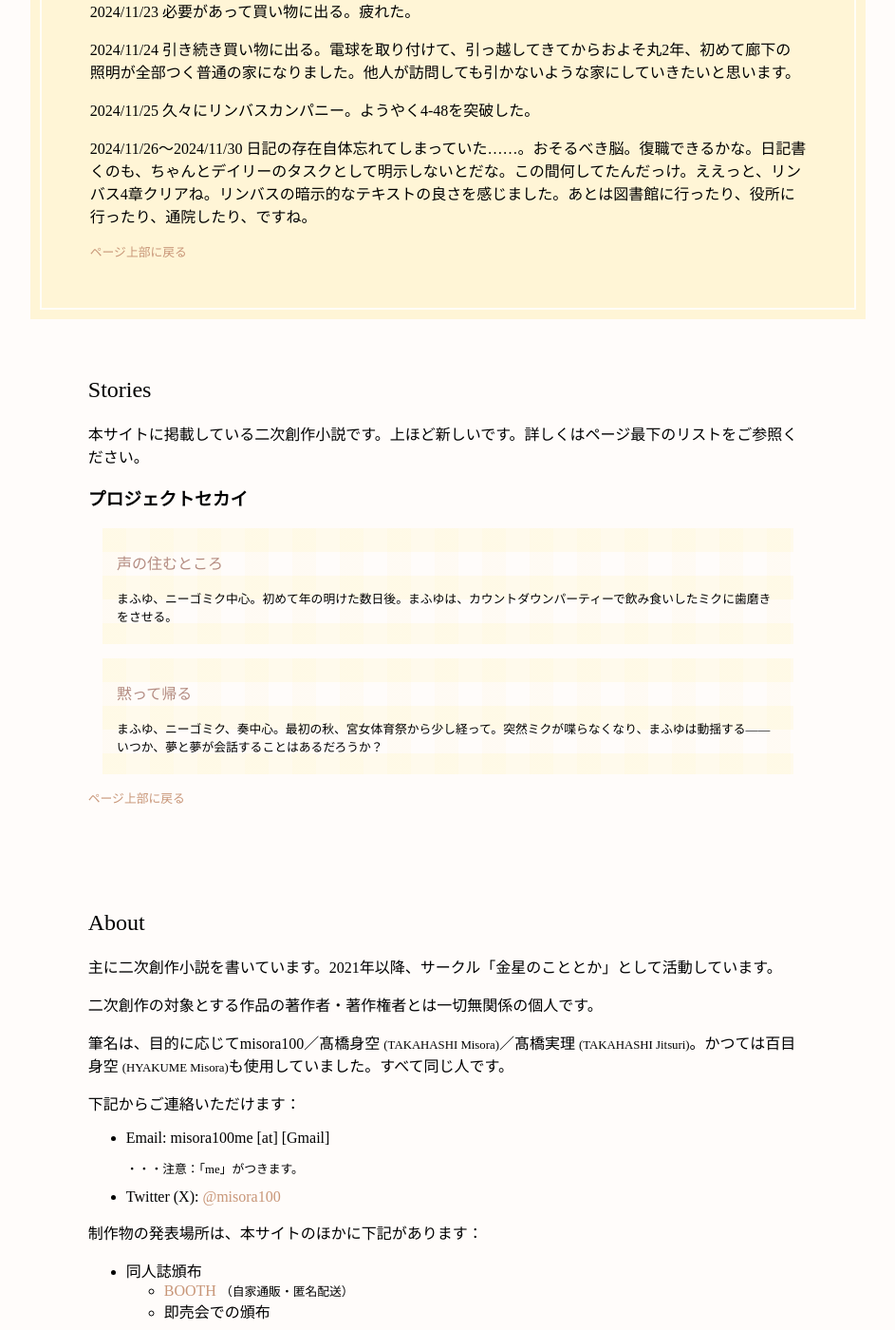
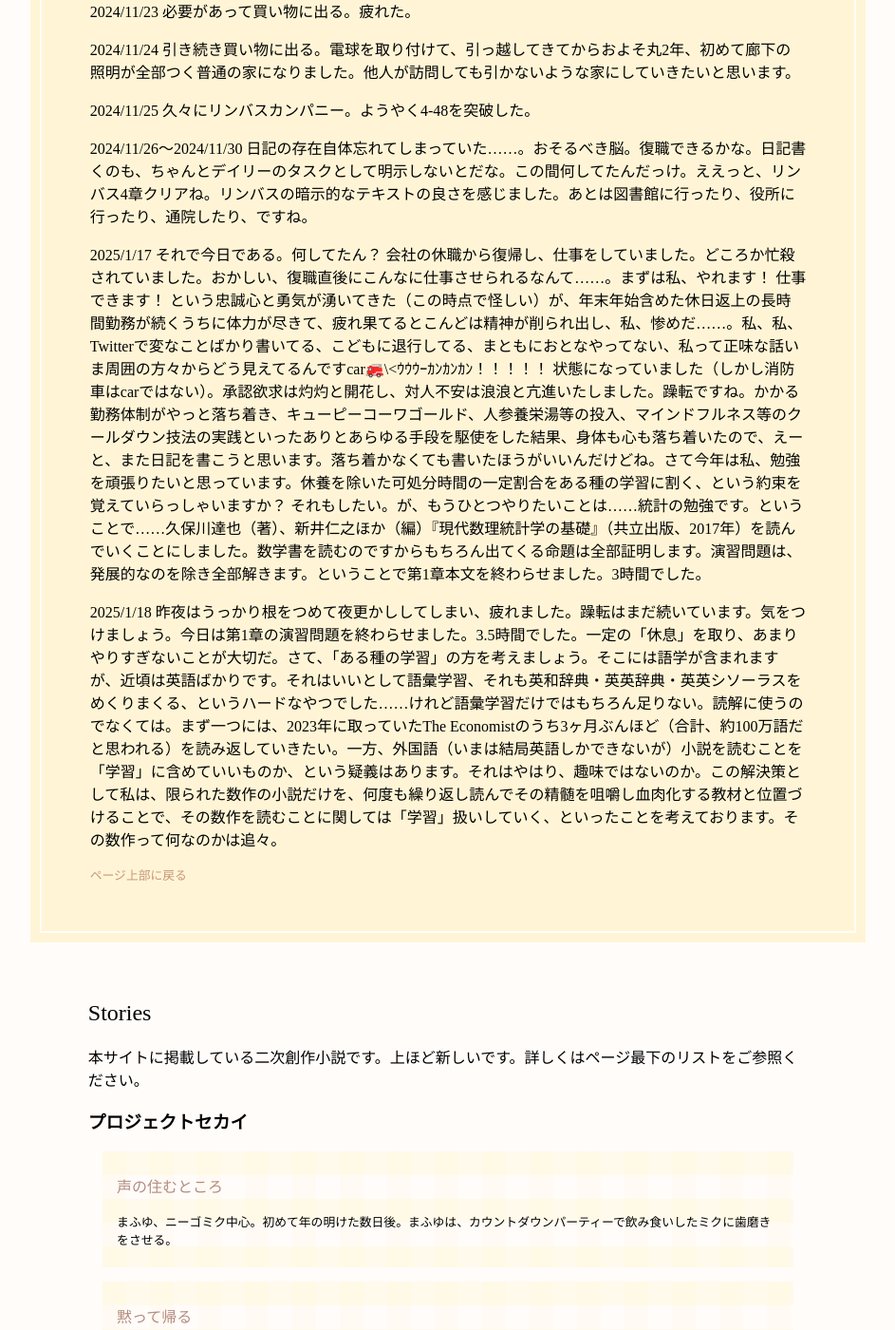
Before and after one commit to misora100/misora100.github.io, a Jekyll site: the page index.html, which Jekyll copies as it is, in a window 1280 px wide and 1400 px high, scrolled down 1794 px. Shown: the whole window at 95% size, without its empty margins (168-1111 px from the left). Built offline with Jekyll 4.4.1, drawn with Linux system fonts in a browser that asks for light colours; some web fonts are replaced.

Commit message:
Update index.html

```diff
--- a/index.html
+++ b/index.html
@@ -87,6 +87,8 @@
         <p>2024/11/24 引き続き買い物に出る。電球を取り付けて、引っ越してきてからおよそ丸2年、初めて廊下の照明が全部つく普通の家になりました。他人が訪問しても引かないような家にしていきたいと思います。</p>
         <p>2024/11/25 久々にリンバスカンパニー。ようやく4-48を突破した。</p>
         <p>2024/11/26～2024/11/30 日記の存在自体忘れてしまっていた……。おそるべき脳。復職できるかな。日記書くのも、ちゃんとデイリーのタスクとして明示しないとだな。この間何してたんだっけ。ええっと、リンバス4章クリアね。リンバスの暗示的なテキストの良さを感じました。あとは図書館に行ったり、役所に行ったり、通院したり、ですね。</p>
+        <p>2025/1/17 それで今日である。何してたん？ 会社の休職から復帰し、仕事をしていました。どころか忙殺されていました。おかしい、復職直後にこんなに仕事させられるなんて……。まずは私、やれます！ 仕事できます！ という忠誠心と勇気が湧いてきた（この時点で怪しい）が、年末年始含めた休日返上の長時間勤務が続くうちに体力が尽きて、疲れ果てるとこんどは精神が削られ出し、私、惨めだ……。私、私、Twitterで変なことばかり書いてる、こどもに退行してる、まともにおとなやってない、私って正味な話いま周囲の方々からどう見えてるんですcar🚒\<ｳｳｳｰｶﾝｶﾝｶﾝ！！！！！ 状態になっていました（しかし消防車はcarではない）。承認欲求は灼灼と開花し、対人不安は浪浪と亢進いたしました。躁転ですね。かかる勤務体制がやっと落ち着き、キューピーコーワゴールド、人参養栄湯等の投入、マインドフルネス等のクールダウン技法の実践といったありとあらゆる手段を駆使をした結果、身体も心も落ち着いたので、えーと、また日記を書こうと思います。落ち着かなくても書いたほうがいいんだけどね。さて今年は私、勉強を頑張りたいと思っています。休養を除いた可処分時間の一定割合をある種の学習に割く、という約束を覚えていらっしゃいますか？ それもしたい。が、もうひとつやりたいことは……統計の勉強です。ということで……久保川達也（著）、新井仁之ほか（編）『現代数理統計学の基礎』（共立出版、2017年）を読んでいくことにしました。数学書を読むのですからもちろん出てくる命題は全部証明します。演習問題は、発展的なのを除き全部解きます。ということで第1章本文を終わらせました。3時間でした。</p>
+        <p>2025/1/18 昨夜はうっかり根をつめて夜更かししてしまい、疲れました。躁転はまだ続いています。気をつけましょう。今日は第1章の演習問題を終わらせました。3.5時間でした。一定の「休息」を取り、あまりやりすぎないことが大切だ。さて、「ある種の学習」の方を考えましょう。そこには語学が含まれますが、近頃は英語ばかりです。それはいいとして語彙学習、それも英和辞典・英英辞典・英英シソーラスをめくりまくる、というハードなやつでした……けれど語彙学習だけではもちろん足りない。読解に使うのでなくては。まず一つには、2023年に取っていたThe Economistのうち3ヶ月ぶんほど（合計、約100万語だと思われる）を読み返していきたい。一方、外国語（いまは結局英語しかできないが）小説を読むことを「学習」に含めていいものか、という疑義はあります。それはやはり、趣味ではないのか。この解決策として私は、限られた数作の小説だけを、何度も繰り返し読んでその精髄を咀嚼し血肉化する教材と位置づけることで、その数作を読むことに関しては「学習」扱いしていく、といったことを考えております。その数作って何なのかは追々。</p>
         <div class="back_to_menu"><p><a onclick="ScrollWindow('menu');">ページ上部に戻る</a></p></div>
     </div>
     <div class="main" id="stories">
```
